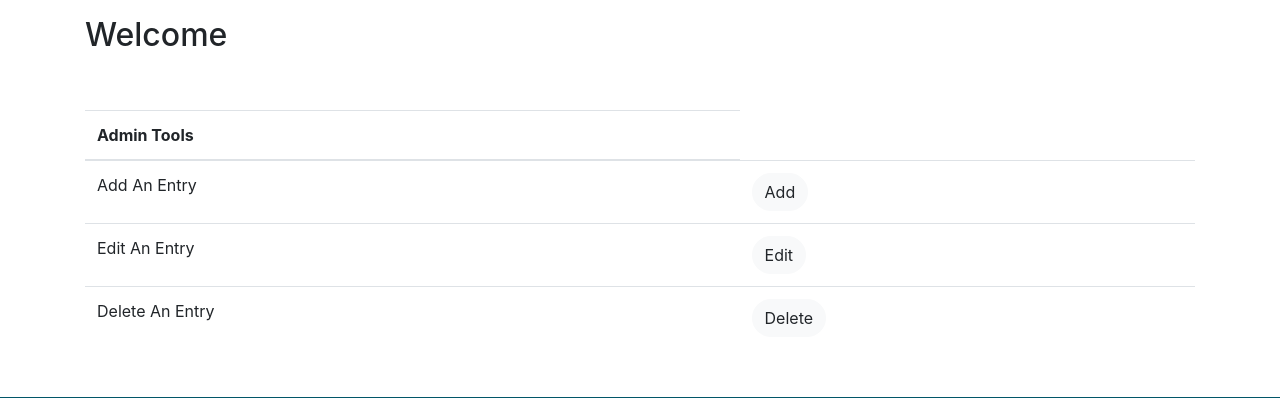
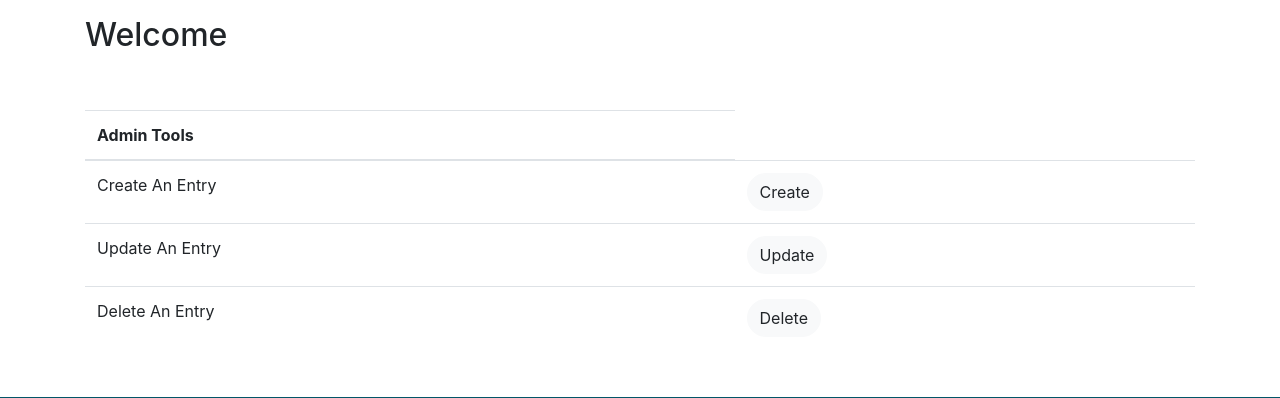
Before and after one commit to Shahriar10k/ekyc, a Django app: page /accounts/dashboard in a window 1280 px wide. Shown: the part 331-729 px from the top of the page. Run offline with Django 3.2, Linux system fonts and the light colour scheme; some libraries are stand-ins or nearby versions.

Commit message:
update dashboard,forms,urls

```diff
--- a/accounts/views.py
+++ b/accounts/views.py
@@ -46,7 +46,7 @@ def login(request):
         #Check credentials
         if user is not None:
             auth.login(request, user)
-            #messages.success(request, 'You are now logged in')
+            messages.success(request, 'You are now logged in')
             return redirect('dashboard')
         else:
             messages.error(request, 'Invalid username or passowrd')
--- a/entries/forms.py
+++ b/entries/forms.py
@@ -2,7 +2,7 @@ from django.forms import ModelForm
 from .models import *
 
 
-class Student_info_from(ModelForm):
+class Student_info_form(ModelForm):
     class Meta:
         model = Student_info
         fields = '__all__'
--- a/entries/urls.py
+++ b/entries/urls.py
@@ -4,6 +4,8 @@ from django.urls import path
 from . import views
 
 urlpatterns = [
+
+    path('create_entry/',views.createEntry, name='create_entry'),
     #path('',views.index,name='index'),
     #path('addentry',views.addentry, name='addentry'),
     #path('editentry',views.editentry, name='editentry'),
--- a/requirements.txt
+++ b/requirements.txt
@@ -7,7 +7,7 @@ psycopg2
 psycopg2-binary
 [pip install psycopg2-binary]
 
-django-autoslig
+django-autoslug
 [pip install django-autoslug]
 
 pillow
--- a/templates/accounts/dashboard.html
+++ b/templates/accounts/dashboard.html
@@ -23,7 +23,6 @@
           <h2>Welcome {{ user.first_name}} </h2>
           <br>
           <br>
-
           <table class="table">
             <thead>
                 <tr>
@@ -32,15 +31,15 @@
             </thead>
             <tbody>
               <tr>
-                <td>Add An Entry </td>
+                <td>Create An Entry </td>
                 <td>
-                  <a class="btn btn-light" href="#">Add</a>
+                  <a class="btn btn-light" href="{% url 'create_entry' %}">Create</a>
                 </td>
               </tr>
               <tr>
-                <td>Edit An Entry </td>
+                <td>Update An Entry </td>
                 <td>
-                  <a class="btn btn-light" href="#">Edit</a>
+                  <a class="btn btn-light" href="#">Update</a>
                 </td>
               </tr>
               <tr>
--- a/templates/entries/addentries.html
+++ b/templates/entries/add_entries.html
@@ -52,4 +52,4 @@
 
 
 
-{% end block %}
+{% endblock %}
```
Also changed, not shown: entries/views.py (+11 -1 lines).
